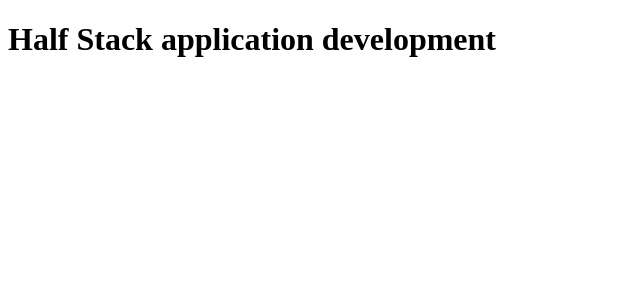
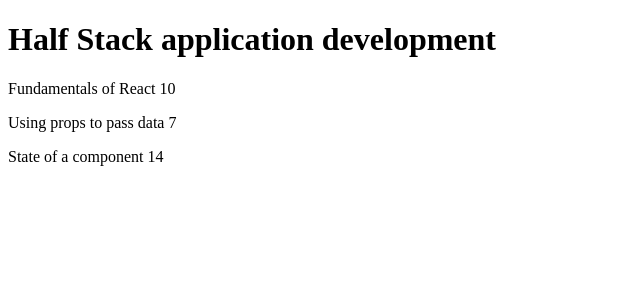
Before and after one commit to Tenlive1/react, a React (Create React App) app in the folder part2/courseinfo/: page / in a window 1280 px wide. Shown: the top 300 px of the page, without its empty margins (0-640 px from the left). Built offline with nearby package versions, Linux system fonts and the light colour scheme.

Commit message:
done with 2.1

```diff
--- a/part2/courseinfo/src/components/Content.js
+++ b/part2/courseinfo/src/components/Content.js
@@ -0,0 +1,13 @@
+import Part from './Part'
+const Content = ({content}) =>{
+
+    return(
+        <div>
+            <Part part = {content[0]} />
+            <Part part = {content[1]} />
+            <Part part = {content[2]} />
+        </div>
+    )
+}
+
+export default Content
--- a/part2/courseinfo/src/components/Course.js
+++ b/part2/courseinfo/src/components/Course.js
@@ -1,10 +1,11 @@
 import Header from './Header'
+import Content from './Content'
 
 const Course =({course}) =>{
-    console.log(course);
     return(
         <div>
             <Header course = {course}/>
+            <Content content = {course.parts}/>
         </div>
     )
 }
--- a/part2/courseinfo/src/components/Header.js
+++ b/part2/courseinfo/src/components/Header.js
@@ -2,7 +2,6 @@
     return(
         <div>
             <h1>{course.name}</h1>
-
         </div>
     )
 }
--- /dev/null
+++ b/part2/courseinfo/src/components/Part.js
@@ -0,0 +1,11 @@
+const Part = ({part}) =>{
+
+    return(
+        <div>
+            <p>{part.name} {part.exercises}</p>
+        </div>
+    )
+}
+
+
+export default Part
```
